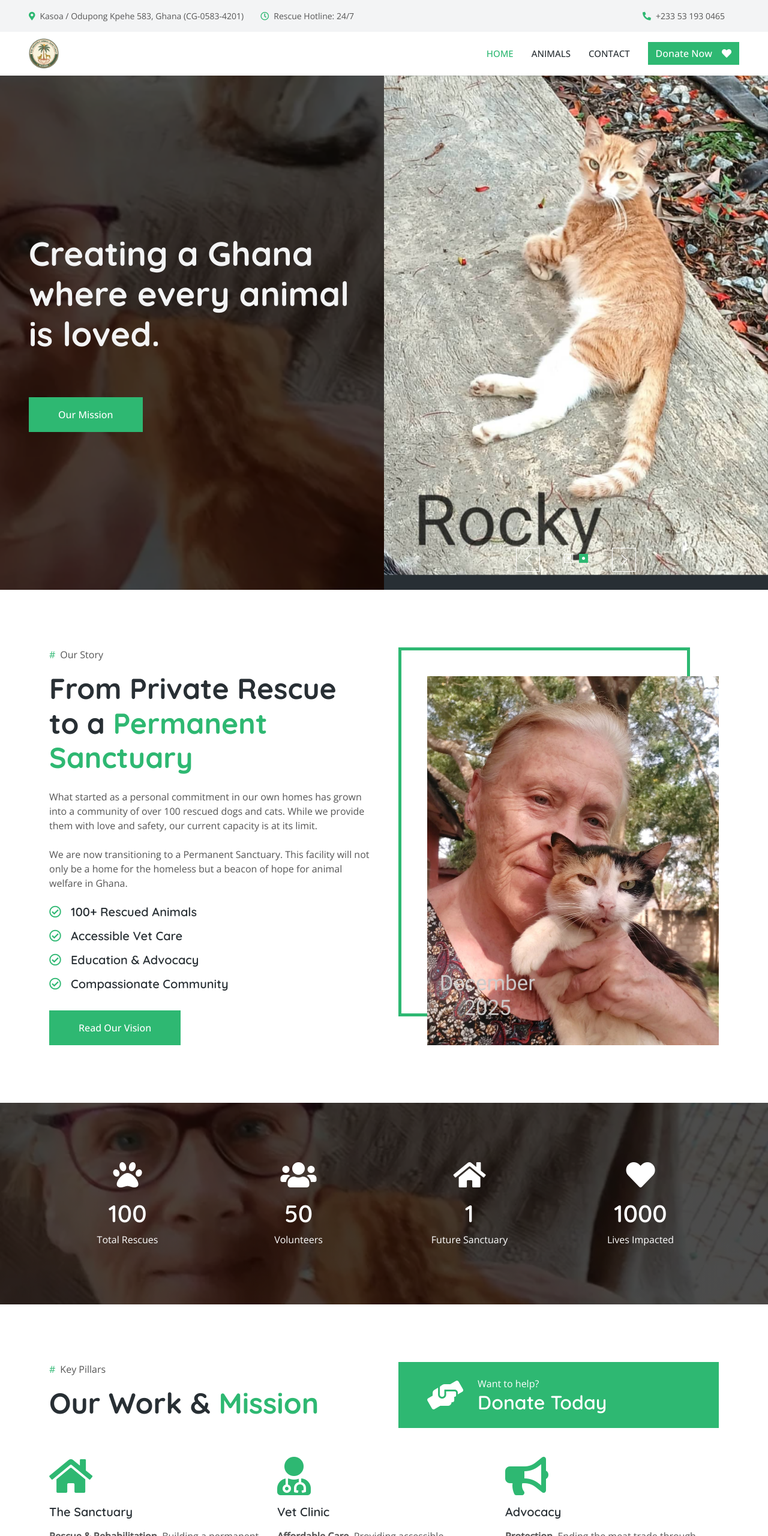
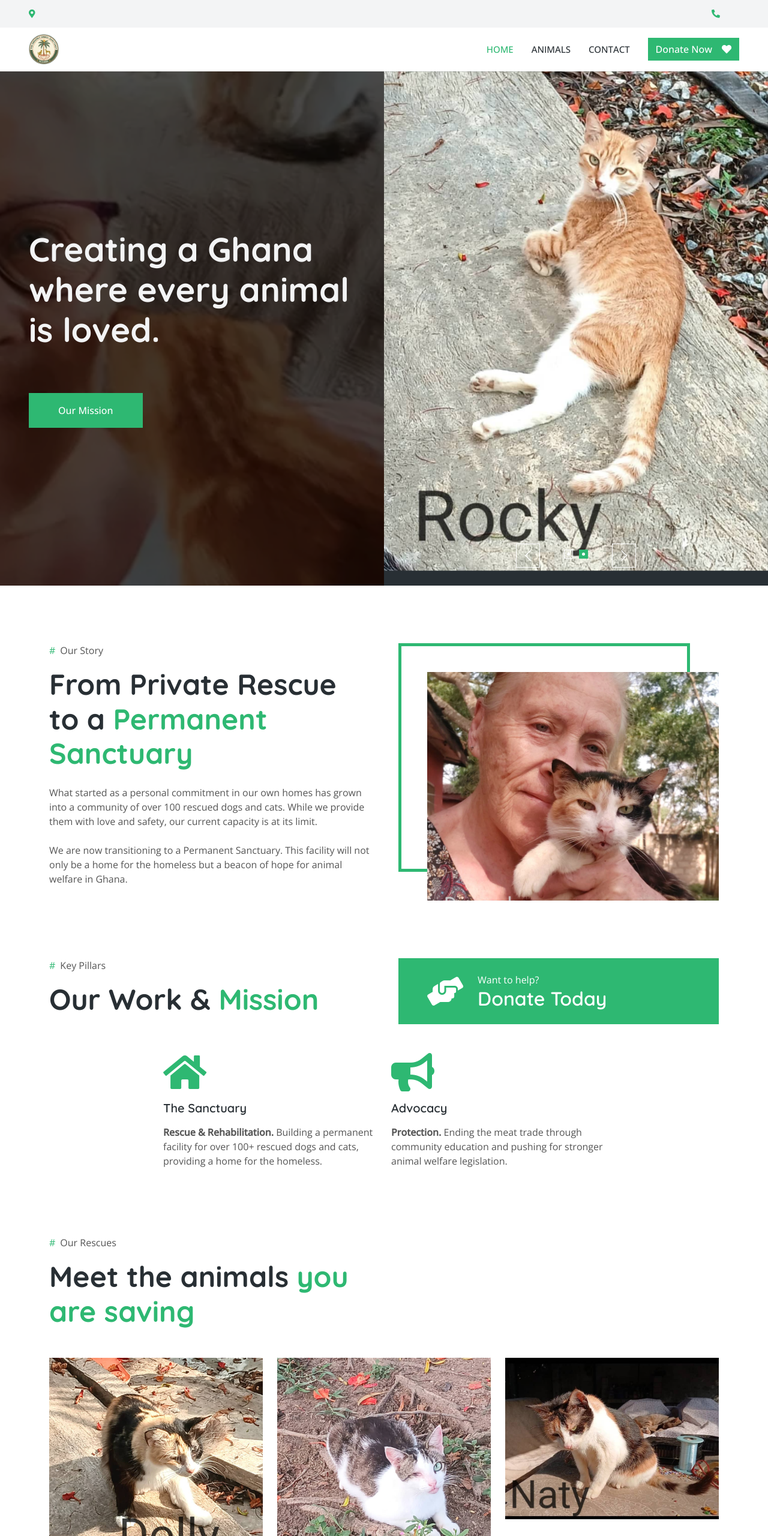
Before and after one commit to CodeInnovatica-Clients/animal_sanctuary, a plain HTML site: page index.html in a window 1280 px wide. Shown: the top 2560 px of the page at 60% size. Drawn offline with nearby package versions, Linux system fonts and the light colour scheme.

Commit message:
update to page

```diff
--- a/index.html
+++ b/index.html
@@ -52,17 +52,17 @@
         <div class="col-lg-7 px-5 text-start">
           <div class="h-100 d-inline-flex align-items-center py-3 me-4">
             <small class="fa fa-map-marker-alt text-primary me-2"></small>
-            <small>Kasoa / Odupong Kpehe 583, Ghana (CG-0583-4201)</small>
+            <!-- <small>Kasoa / Odupong Kpehe 583, Ghana (CG-0583-4201)</small> -->
           </div>
-          <div class="h-100 d-inline-flex align-items-center py-3">
+          <!-- <div class="h-100 d-inline-flex align-items-center py-3">
             <small class="far fa-clock text-primary me-2"></small>
             <small>Rescue Hotline: 24/7</small>
-          </div>
+          </div> -->
         </div>
         <div class="col-lg-5 px-5 text-end">
           <div class="h-100 d-inline-flex align-items-center py-3 me-4">
             <small class="fa fa-phone-alt text-primary me-2"></small>
-            <small>+233 53 193 0465</small>
+            <!-- <small>+233 53 193 0465</small> -->
           </div>
         </div>
       </div>
@@ -180,19 +180,7 @@
              <p class="mb-4">
               We are now transitioning to a Permanent Sanctuary. This facility will not only be a home for the homeless but a beacon of hope for animal welfare in Ghana.
             </p>
-            <h5 class="mb-3">
-              <i class="far fa-check-circle text-primary me-3"></i>100+ Rescued Animals
-            </h5>
-            <h5 class="mb-3">
-              <i class="far fa-check-circle text-primary me-3"></i>Accessible Vet Care
-            </h5>
-            <h5 class="mb-3">
-              <i class="far fa-check-circle text-primary me-3"></i>Education & Advocacy
-            </h5>
-            <h5 class="mb-3">
-              <i class="far fa-check-circle text-primary me-3"></i>Compassionate Community
-            </h5>
-            <a class="btn btn-primary py-3 px-5 mt-3" href="">Read Our Vision</a>
+            <!-- <a class="btn btn-primary py-3 px-5 mt-3" href="">Read Our Vision</a> -->
           </div>
           <div class="col-lg-6 wow fadeInUp" data-wow-delay="0.5s">
             <div class="img-border">
@@ -202,11 +190,11 @@
         </div>
       </div>
     </div>
-    <div
+    <!-- <div
       class="container-xxl bg-primary facts my-5 py-5 wow fadeInUp"
       data-wow-delay="0.1s"
-    >
-      <div class="container py-5">
+    > -->
+      <!-- <div class="container py-5">
         <div class="row g-4">
           <div
             class="col-md-6 col-lg-3 text-center wow fadeIn"
@@ -241,8 +229,8 @@
             <p class="text-white mb-0">Lives Impacted</p>
           </div>
         </div>
-      </div>
-    </div>
+      </div> -->
+    <!-- </div> -->
     <div class="container-xxl py-5">
       <div class="container">
         <div class="row g-5 mb-5 wow fadeInUp" data-wow-delay="0.1s">
@@ -274,14 +262,14 @@
             <p><strong>Rescue & Rehabilitation.</strong> Building a permanent facility for over 100+ rescued dogs and cats, providing a home for the homeless.</p>
           </div>
 
-          <div
+          <!-- <div
             class="col-lg-4 col-md-6 wow fadeInUp"
             data-wow-delay="0.3s"
           >
             <i class="fa fa-user-md fa-4x text-primary mb-3"></i>
             <h5 class="mb-3">Vet Clinic</h5>
             <p><strong>Affordable Care.</strong> Providing accessible veterinary care, spay/neuter services, and vaccinations to prevent disease and overpopulation.</p>
-          </div>
+          </div> -->
 
           <div
             class="col-lg-4 col-md-6 wow fadeInUp"
@@ -393,8 +381,8 @@
             <table class="table">
               <tbody>
                 <tr>
-                  <td>Sanctuary</td>
-                  <td>Kasoa / Odupong Kpehe 583, Ghana</td>
+                  <!-- <td>Sanctuary</td> -->
+                  <!-- <td>Kasoa / Odupong Kpehe 583, Ghana</td> -->
                 </tr>
                 <tr>
                   <td>Email</td>
@@ -403,10 +391,10 @@
                   </td>
                 </tr>
                 <tr>
-                  <td>Phone</td>
-                  <td>
+                  <!-- <td>Phone</td> -->
+                  <!-- <td>
                     <p class="mb-2">+233 53 193 0465</p>
-                  </td>
+                  </td> -->
                 </tr>
               </tbody>
             </table>
@@ -521,12 +509,12 @@
         <div class="row g-5">
           <div class="col-lg-3 col-md-6">
             <h5 class="text-light mb-4">Address</h5>
-            <p class="mb-2">
+            <!-- <p class="mb-2">
               <i class="fa fa-map-marker-alt me-3"></i>Kasoa / Odupong Kpehe 583, Ghana
-            </p>
-            <p class="mb-2">
+            </p> -->
+            <!-- <p class="mb-2">
               <i class="fa fa-phone-alt me-3"></i>+233 53 193 0465
-            </p>
+            </p> -->
             <p class="mb-2">
               <i class="fa fa-envelope me-3"></i>info@ghanasanctuary.org
             </p>
```
Also changed, not shown: animal.html (+6 -6 lines), img/55.jpeg (added), img/animal-lg-1.jpg (deleted), img/animal-lg-2.jpg (deleted), img/animal-lg-3.jpg (deleted), img/animal-md-1.jpg (deleted), img/animal-md-2.jpg (deleted), img/animal-md-3.jpg (deleted), img/testimonial-1.jpg (deleted), img/testimonial-2.jpg (deleted), img/testimonial-3.jpg (deleted), 1 other file.
